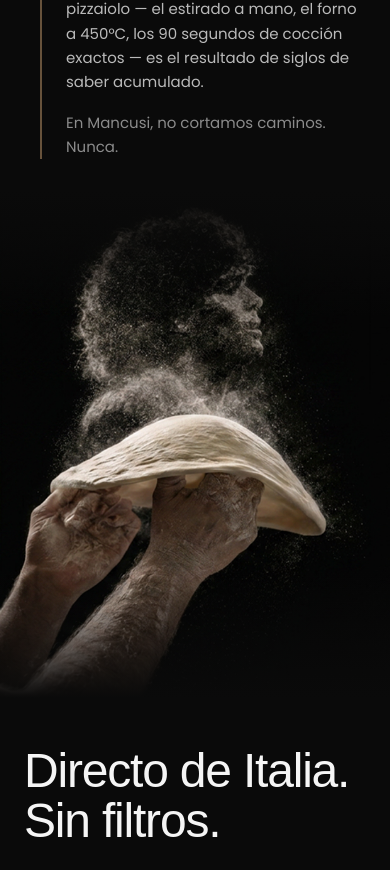
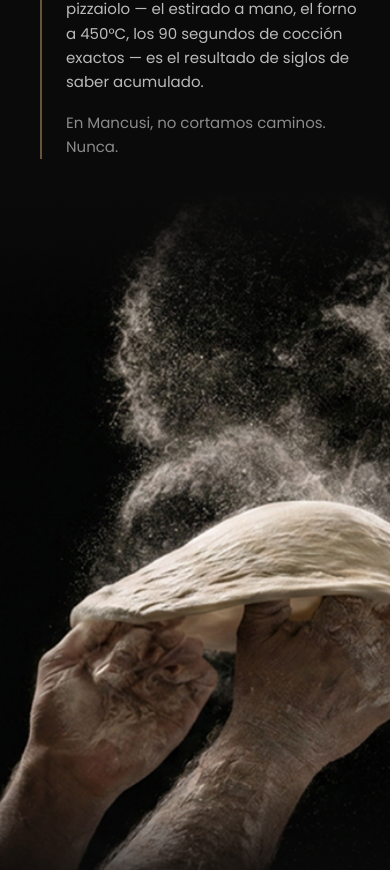
Before and after one commit to bastien-atelierhub/mancuni-pizza, a Next.js app: page / in a window 390 px wide. Shown: the part 4630-5500 px from the top of the page. Built offline with nearby package versions, Linux system fonts and the light colour scheme; a web font is replaced by a local one.

Commit message:
Increase size and scale of Section 2 image on mobile

```diff
--- a/app/page.tsx
+++ b/app/page.tsx
@@ -39,11 +39,11 @@ export default function Home() {
         {/* ═══ SECTION 2 — IL MANIFESTO ═══ */}
         <section className="relative w-full md:min-h-screen mt-24 md:mt-40 bg-[#0A0A0A] flex flex-col md:block">
           {/* Background image — Mobile: displayed below text, Desktop: absolute full cover */}
-          <div className="order-2 md:order-none relative w-full h-[60vh] md:absolute md:inset-0 md:h-full">
+          <div className="order-2 md:order-none relative w-full h-[85vh] md:absolute md:inset-0 md:h-full overflow-hidden">
             <img
               src="/assets/maradonna-2.jpg"
               alt="Il Pizzaiolo — the craft behind every pizza"
-              className="absolute inset-0 w-full h-full object-cover"
+              className="absolute inset-0 w-full h-full object-cover scale-[1.15] origin-[20%_center] md:scale-100 md:origin-center transition-transform duration-700"
               style={{ objectPosition: "left 20%" }}
             />
             {/* Top gradient to blend smoothly on mobile and desktop */}
```
